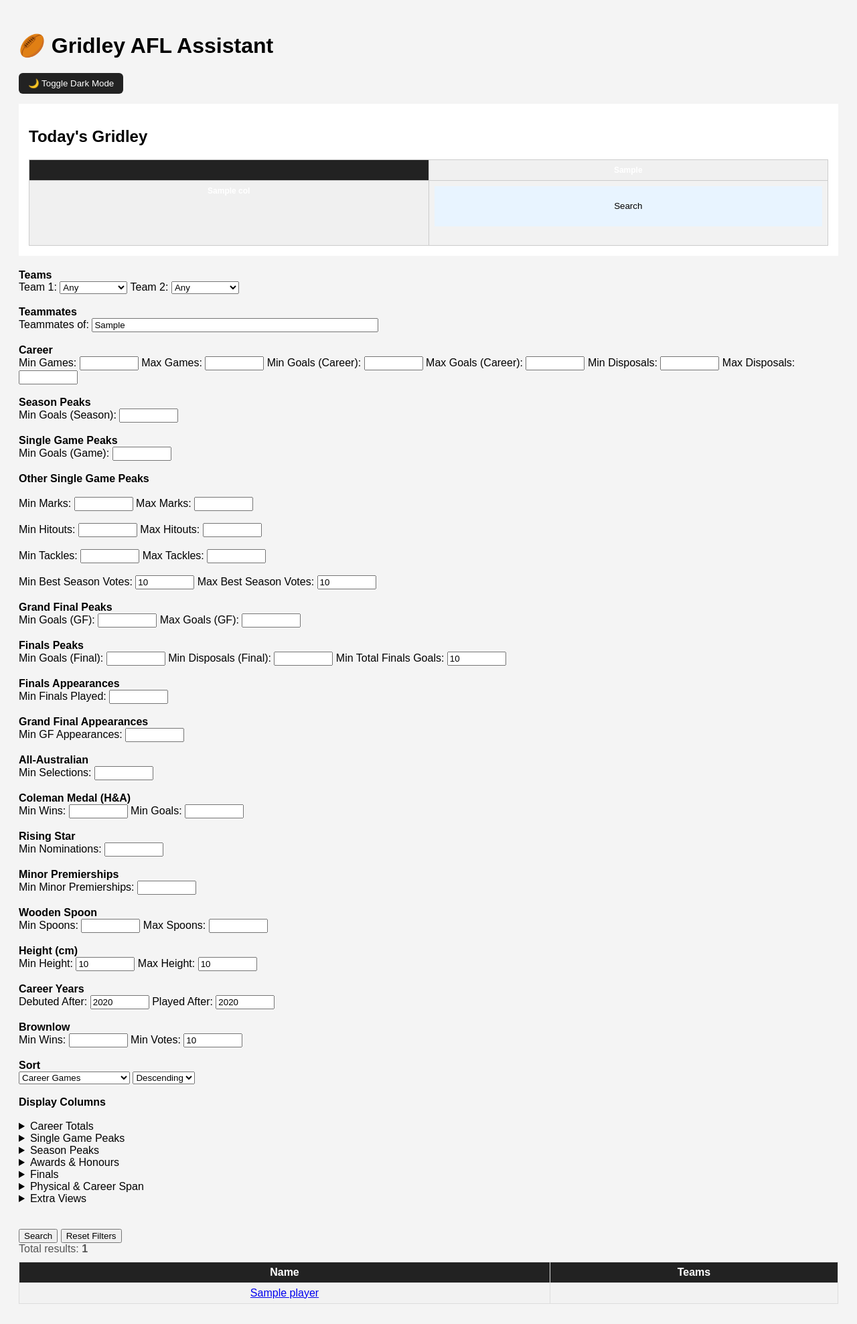
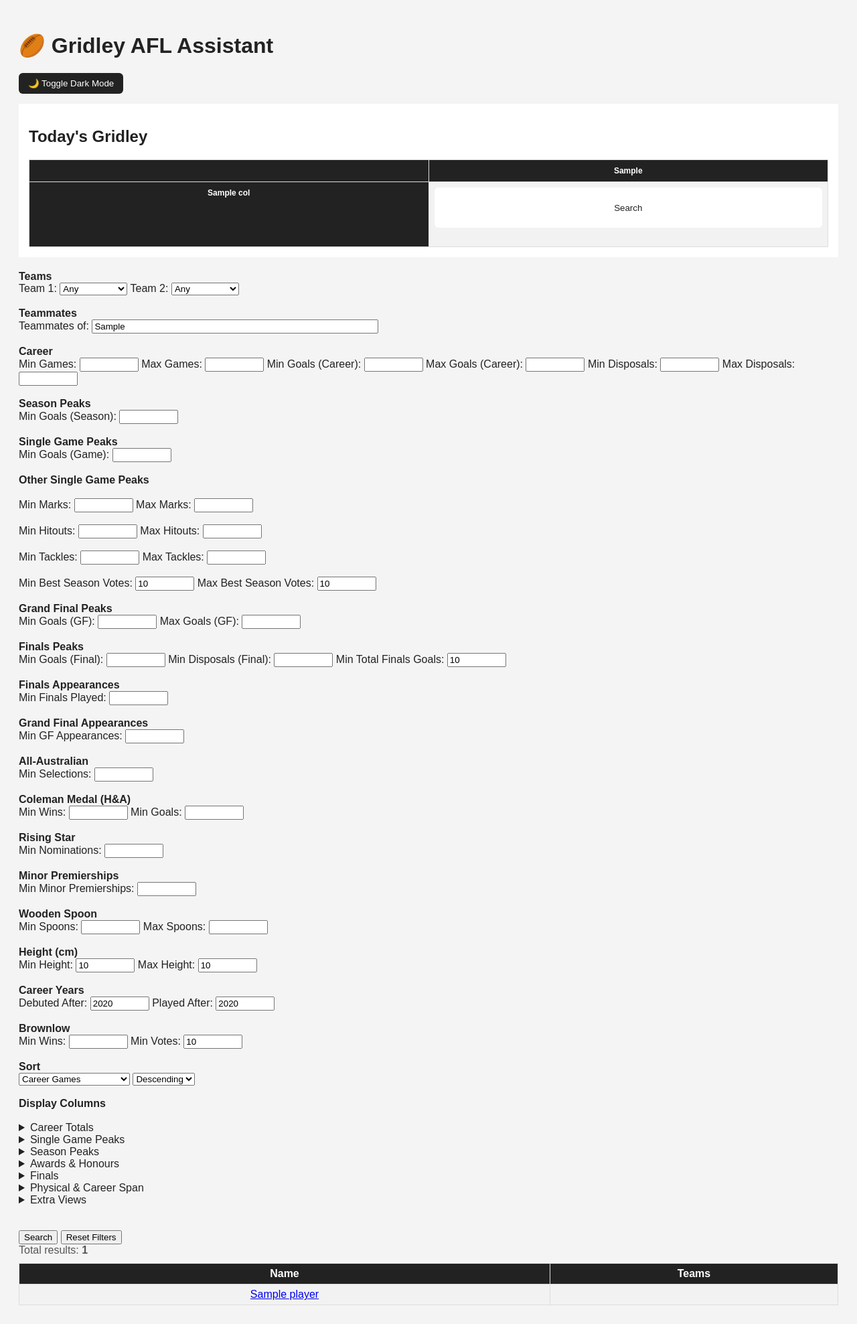
Before and after one commit to alexjvillani/afl-assistant, a Flask app: template Templates/index.html in a window 1280 px wide. Shown: the whole page at 67% size. Before the commit the page ends 1947 px from the top, so only its background shows below. Run offline with Flask 3, Linux system fonts and the light colour scheme; the template is opened without the code that fills it: most values are stand-ins (such as "Sample title", 1, 10 or a date in 2020).

Commit message:
Fixed up lightmode with the Gridley grid

```diff
--- a/Templates/index.html
+++ b/Templates/index.html
@@ -9,6 +9,7 @@ body {
     font-family: Arial;
     background:#f4f4f4;
     padding:20px;
+    color:#222;
 }
 
 table {
@@ -48,6 +49,10 @@ input[type="number"] {
     width:80px;
 }
 
+/* -----------------------------
+PLAYER INFO
+----------------------------- */
+
 .club-stats {
     font-size:12px;
     text-align:left;
@@ -74,7 +79,57 @@ input[type="number"] {
     color:#006400;
 }
 
-/* DARK MODE */
+/* -----------------------------
+GRIDLEY
+----------------------------- */
+
+.gridley{
+    border-collapse: collapse;
+    margin-top:15px;
+}
+
+.gridley th,
+.gridley td{
+    border:1px solid #ddd;
+    padding:8px;
+    text-align:center;
+}
+
+.gridley th{
+    background:#222;
+    color:white;
+}
+
+.grid-clue{
+    background:#f4f4f4;
+    font-size:12px;
+    width:160px;
+    color:#222;
+    line-height:1.4;
+}
+
+.grid-cell{
+    width:120px;
+    height:80px;
+}
+
+.grid-button{
+    width:100%;
+    height:60px;
+    border:none;
+    background:white;
+    color:#222;
+    cursor:pointer;
+    border-radius:6px;
+}
+
+.grid-button:hover{
+    background:#e9e9e9;
+}
+
+/* -----------------------------
+DARK MODE
+----------------------------- */
 
 body.dark {
     background:#121212;
@@ -116,7 +171,36 @@ body.dark .aa-years {
     color:#aaa;
 }
 
-/* Toggle Button */
+/* -----------------------------
+GRIDLEY DARK MODE
+----------------------------- */
+
+body.dark .gridley th{
+    background:#000;
+    color:#fff;
+}
+
+body.dark .gridley td{
+    border:1px solid #333;
+}
+
+body.dark .grid-clue{
+    background:#2a2a2a;
+    color:#e0e0e0;
+}
+
+body.dark .grid-button{
+    background:#2a2a2a;
+    color:#e0e0e0;
+}
+
+body.dark .grid-button:hover{
+    background:#3a3a3a;
+}
+
+/* -----------------------------
+DARK MODE BUTTON
+----------------------------- */
 
 #darkBtn{
     padding:8px 14px;
@@ -132,40 +216,6 @@ body.dark .aa-years {
     background:#444;
 }
 
-.gridley{
-    border-collapse: collapse;
-    margin-top:15px;
-}
-
-.gridley th,
-.gridley td{
-    border:1px solid #ccc;
-    padding:8px;
-    text-align:center;
-}
-
-.grid-clue{
-    background:#f0f0f0;
-    font-size:12px;
-    width:160px;
-}
-
-.grid-cell{
-    width:120px;
-    height:80px;
-}
-
-.grid-button{
-    width:100%;
-    height:60px;
-    border:none;
-    background:#e8f4ff;
-    cursor:pointer;
-}
-
-.grid-button:hover{
-    background:#cfe7ff;
-}
 
 </style>
 </head>
--- a/app.py
+++ b/app.py
@@ -453,6 +453,33 @@ def get_minor_prem_counts():
 
     return {pid: len(v) for pid, v in years.items()}
 
+def get_player_id_by_name(name):
+
+    conn = get_db()
+    c = conn.cursor()
+
+    parts = name.split()
+
+    if len(parts) >= 2:
+        db_name = parts[-1] + ", " + " ".join(parts[:-1])
+    else:
+        db_name = name
+
+    c.execute("""
+    SELECT player_id
+    FROM players
+    WHERE name = ?
+    """, (db_name,))
+
+    row = c.fetchone()
+
+    conn.close()
+
+    if row:
+        return row[0]
+
+    return None
+
 # -------------------------------------------------
 # QUERY
 # -------------------------------------------------
@@ -770,8 +797,19 @@ def index():
 
         f = parse_gridley_clue(clue)
 
+        # Team mapping
         if "team" in f:
-            filters["team1"] = f["team"]
+            filters["team1"] = f.pop("team")
+
+        # Teammate mapping
+        if "teammate" in f:
+
+            pid = get_player_id_by_name(f["teammate"])
+
+            if pid:
+                filters["teammate_of"] = pid
+
+            f.pop("teammate")
 
         filters.update(f)
 
```
Also changed, not shown: 1 other file.
